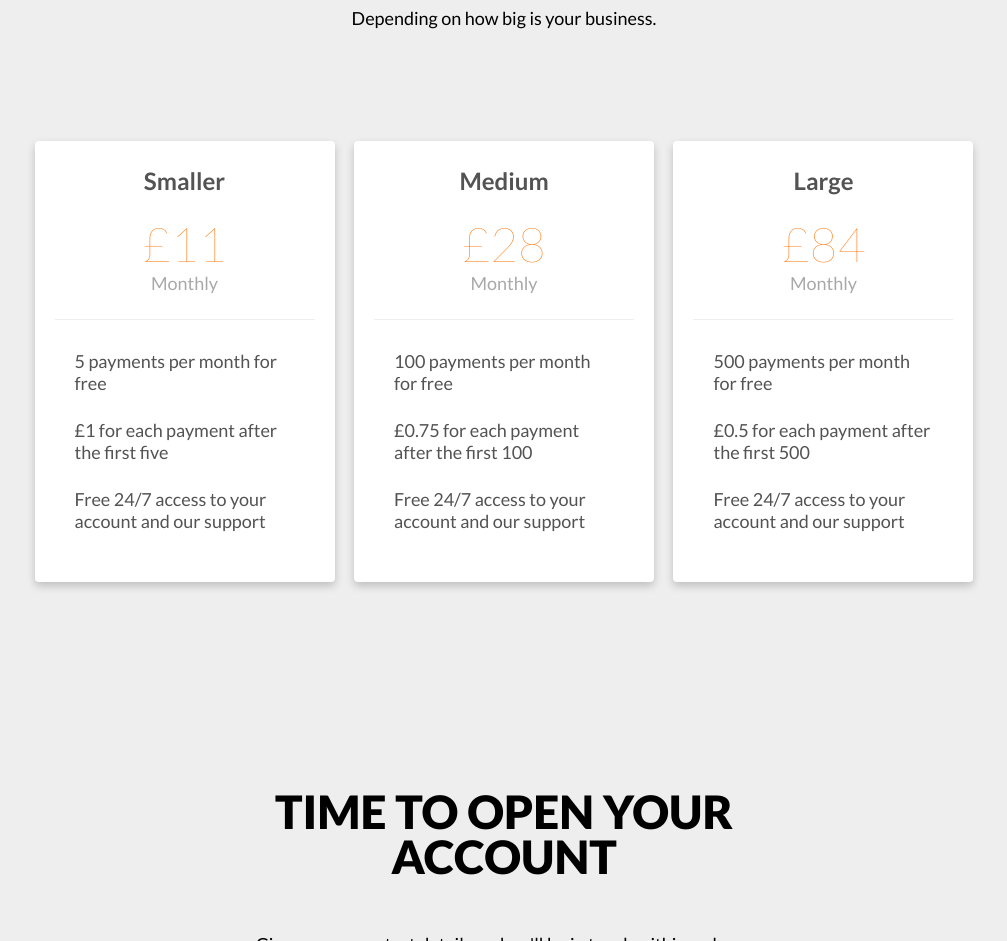
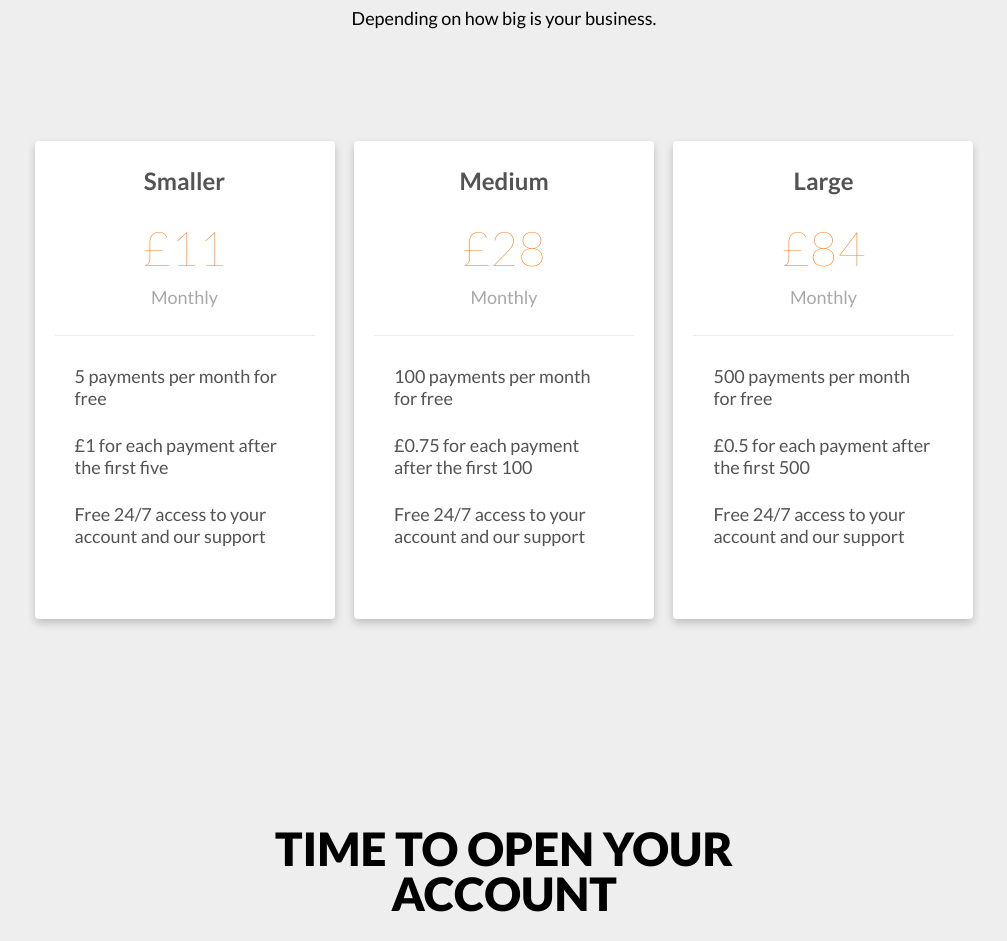
Before and after one commit to Nfilippov/jane-landing, a plain HTML site: page jane.html in a window 1280 px wide. Shown: the part 2383-3324 px from the top of the page, without its empty margins (136-1143 px from the left). Drawn offline with Linux system fonts and the light colour scheme.

Commit message:
fixed plans

```diff
--- a/css/styles.css
+++ b/css/styles.css
@@ -105,7 +105,7 @@ body {
     display: inline-block;
     color: #535353;
     background-color: #fff;
-    padding: 20px;
+    padding: 20px 20px 45px 20px;
     border-radius: 4px;
     width: 300px;
     margin: 8px;
@@ -132,8 +132,8 @@ body {
     font-size: 48px;
     font-weight: lighter;
     color: #FF7200;
-    margin-top: 20px;
-    margin-bottom: 0;
+    margin-top: 24px;
+    margin-bottom: 10px;
 }
 .plan-item__period {
     opacity: 0.5;
@@ -141,12 +141,12 @@ body {
 .plan-item__divider {
     height: 1px;
     background-color: #EEEEEE;
-    margin: 25px 0;
+    margin: 27px 0;
 }
 .plan-item__list {
     text-align: left;
     list-style-type: none;
-    padding: 5px 20px;
+    padding: 2px 20px;
     margin: 0;
 }
 .plan-item__list-item {
```
